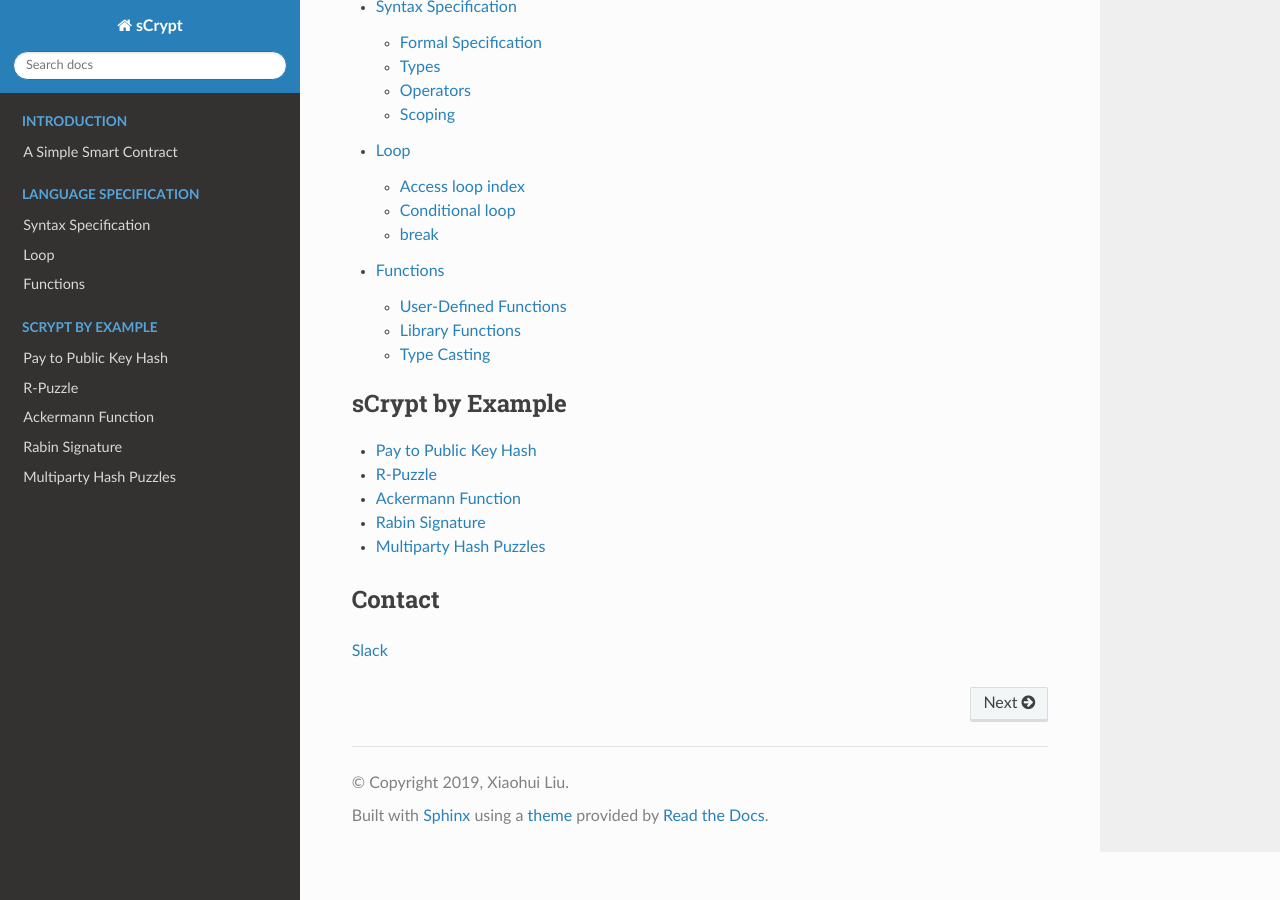
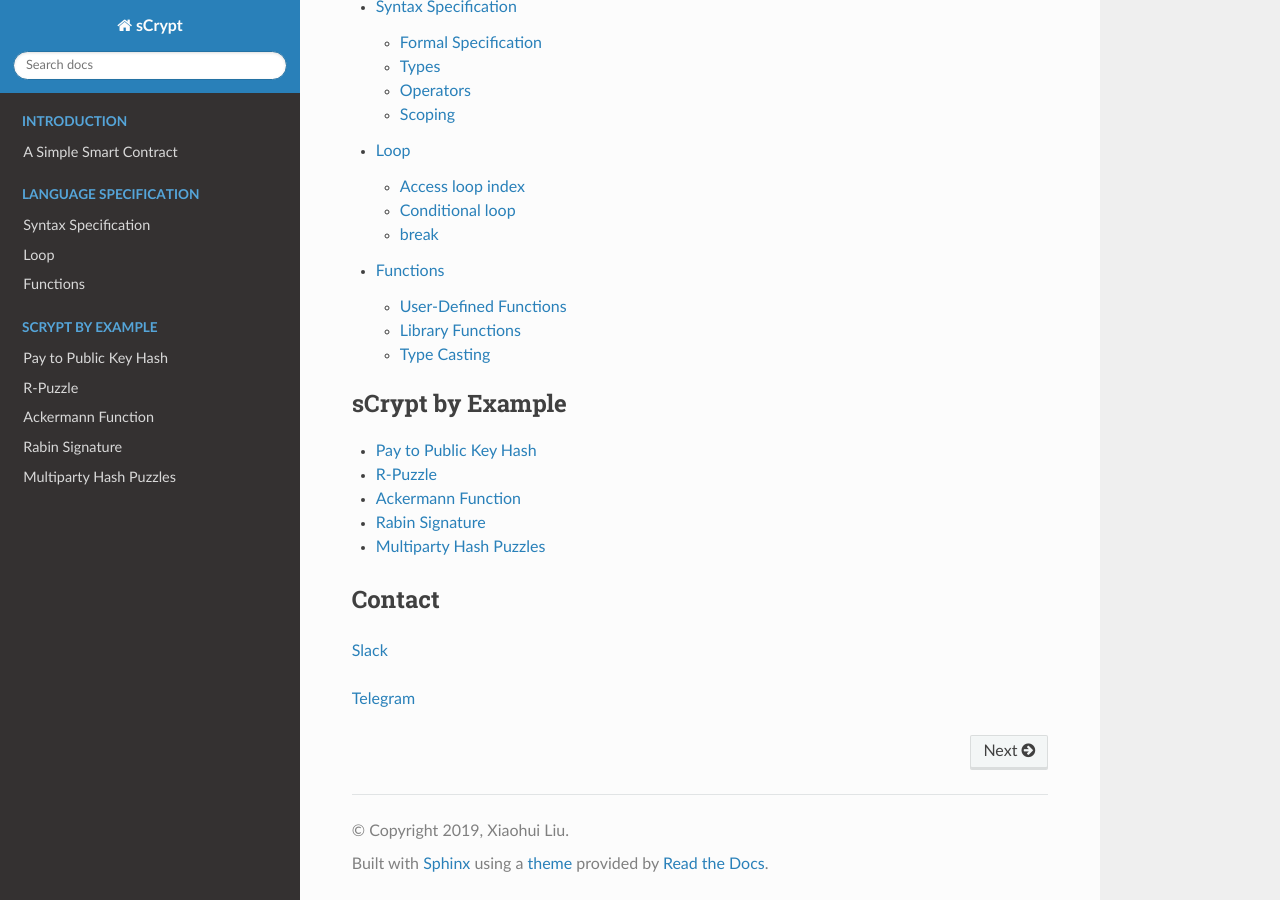
Before and after one commit to sCrypt-Inc/specification, a Sphinx documentation site: the page built from docs/index.rst, in a window 1280 px wide and 900 px high, scrolled down 830 px. Built offline with Sphinx 7.4.7 and the Read the Docs theme 2.0.0, drawn with Linux system fonts in a browser that asks for light colours.

Commit message:
add Telegram group link

```diff
--- a/docs/index.rst
+++ b/docs/index.rst
@@ -44,5 +44,7 @@
 -------
 `Slack <https://join.slack.com/t/scryptworkspace/shared_invite/enQtNzQ1OTMyNDk1ODU3LTJmYjE5MGNmNDZhYmYxZWM4ZGY2MTczM2NiNTIxYmFhNTVjNjE5MGYwY2UwNDYxMTQyNGU2NmFkNTY5MmI1MWM>`_
 
+`Telegram <https://t.me/joinchat/GwaRAxKT16JjXyHt5PuhHw>`_
+
 ..
     contributing: PR for example contracts
```
